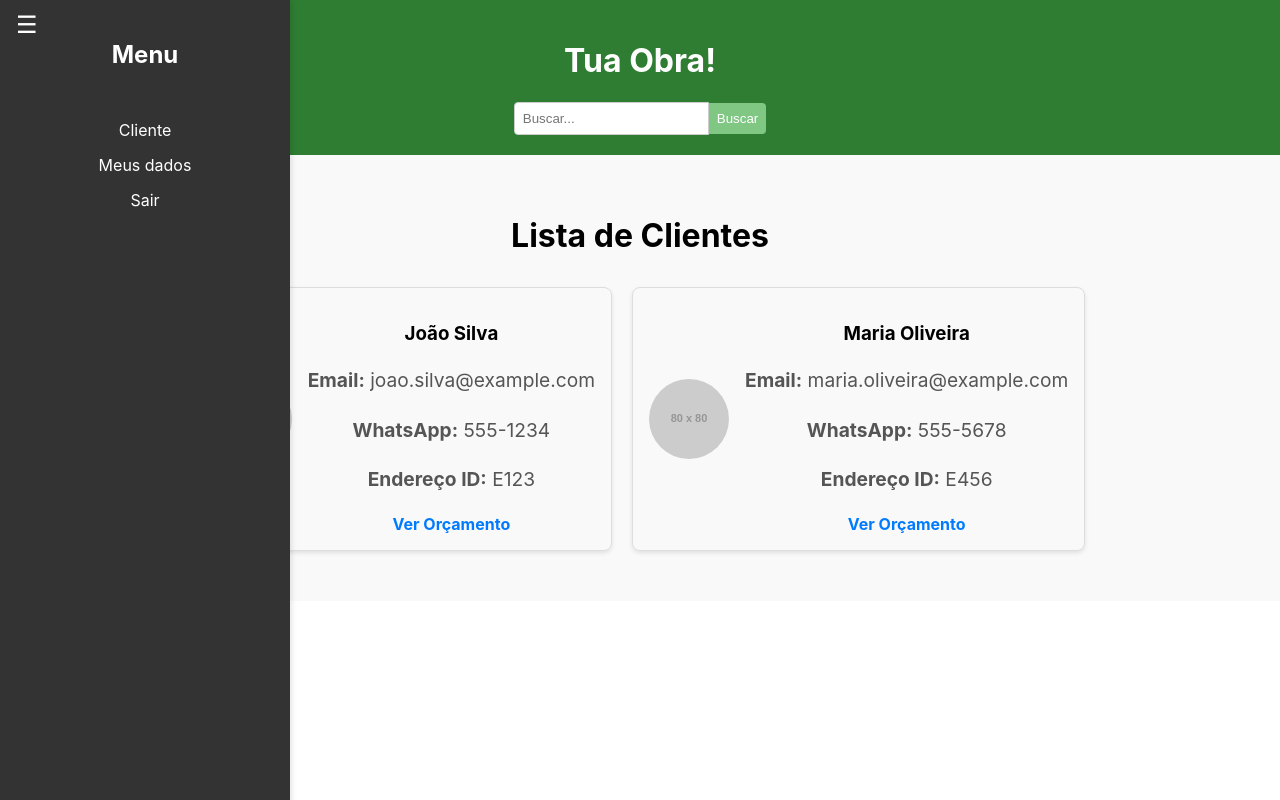
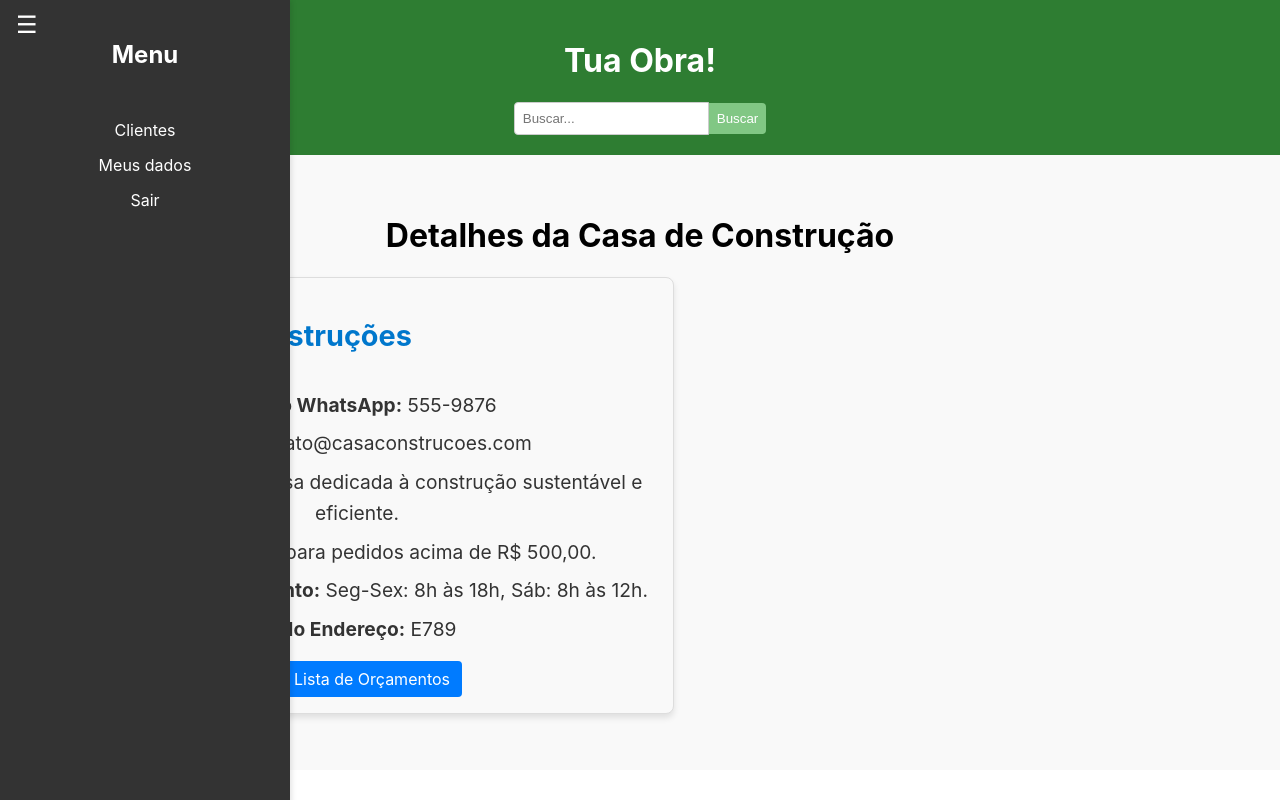
Before and after one commit to MikhaelVinicius/TuaObraFrontend, a React (Create React App) app: page / in a window 1280 px wide. Built offline with nearby package versions, Linux system fonts and the light colour scheme.

Commit message:
Criado Meus dados

```diff
--- /dev/null
+++ b/src/Components/ConstructionDetails.js
@@ -0,0 +1,27 @@
+// src/components/ConstructionDetails.js
+import React from "react";
+import "../style/ConstructionDetails.css";
+
+const ConstructionDetails = ({ construction }) => {
+  return (
+    <div className="construction-details">
+      <div className="construction-header">
+        <img src={construction.url_imagem} alt={`${construction.nome} logo`} className="construction-image" />
+        <h2>{construction.nome}</h2>
+      </div>
+      <div className="construction-info">
+        <p><strong>Contato WhatsApp:</strong> {construction.contato}</p>
+        <p><strong>Email:</strong> {construction.email}</p>
+        <p><strong>Descrição:</strong> {construction.descricao}</p>
+        <p><strong>Frete:</strong> {construction.frete}</p>
+        <p><strong>Horário de Funcionamento:</strong> {construction.horario}</p>
+        <p><strong>ID do Endereço:</strong> {construction.enderco_id}</p>
+        <a href={construction.url_lista_de_orcamento} target="_blank" rel="noopener noreferrer" className="budget-link">
+          Ver Lista de Orçamentos
+        </a>
+      </div>
+    </div>
+  );
+};
+
+export default ConstructionDetails;
--- a/src/Components/MainContent.js
+++ b/src/Components/MainContent.js
@@ -6,7 +6,7 @@ import mockData from '../mockData.json';
 import React, { useEffect, useState } from 'react';
 import ClientCard from './ClientCard';
 
-const MainContent = () => {
+const MainContentClientes = () => {
   const [clients, setClients] = useState([]);
 
   useEffect(() => {
@@ -32,4 +32,4 @@ const MainContent = () => {
   );
 };
 
-export default MainContent;
+export default MainContentClientes;
--- /dev/null
+++ b/src/Components/MainContenteDados.js
@@ -0,0 +1,42 @@
+// src/components/MainContent.js
+import React, { useState, useEffect } from "react";
+import ConstructionDetails from "./ConstructionDetails";
+import '../style/MainContentDados.css';
+
+
+const MainContentDados = () => {
+  const [construction, setConstruction] = useState(null);
+
+  useEffect(() => {
+    // Simula a requisição de dados do backend
+    const mockConstruction = {
+      id: 1,
+      contato: "555-9876",
+      descricao: "Uma empresa dedicada à construção sustentável e eficiente.",
+      email: "contato@casaconstrucoes.com",
+      frete: "Frete grátis para pedidos acima de R$ 500,00.",
+      horario: "Seg-Sex: 8h às 18h, Sáb: 8h às 12h.",
+      nome: "Casa Construções",
+      url_imagem: "https://via.placeholder.com/80",
+      url_lista_de_orcamento: "https://example.com/orcamentos",
+      enderco_id: "E789"
+    };
+
+    setTimeout(() => {
+      setConstruction(mockConstruction);
+    }, 1000);
+  }, []);
+
+  return (
+    <div className="main-content">
+      <h1>Detalhes da Casa de Construção</h1>
+      {construction ? (
+        <ConstructionDetails construction={construction} />
+      ) : (
+        <p>Carregando informações da casa de construção...</p>
+      )}
+    </div>
+  );
+};
+
+export default MainContentDados;
--- a/src/Components/Navbar.js
+++ b/src/Components/Navbar.js
@@ -24,7 +24,7 @@ const Navbar = () => {
         <nav className="navbar">
           <h2 className="navbar-title">Menu</h2>
           <ul className="navbar-list">
-            <li><a href="#client">Cliente</a></li>
+            <li><a href="#client">Clientes</a></li>
             <li><a href="#Dados">Meus dados</a></li>
             <li><a href="#sair">Sair</a></li>
 
--- a/src/Paginas/Homepage.js
+++ b/src/Paginas/Homepage.js
@@ -5,6 +5,8 @@ import Header from '../Components/Header';
 import Footer from '../Components/Footer';
 import MainContent from '../Components/MainContent';
 import Navbar from '../Components/Navbar';
+import MainContentClientes from '../Components/MainContent';
+import MainContentDados from '../Components/MainContenteDados';
 
 const Homepage = () => {
   return (
@@ -15,7 +17,7 @@ const Homepage = () => {
 
 
       <main>
-        <MainContent />
+        <MainContentDados />
       </main>
 
 
--- /dev/null
+++ b/src/style/ConstructionDetails.css
@@ -0,0 +1,45 @@
+
+.construction-details {
+    border: 1px solid #ddd;
+    border-radius: 8px;
+    padding: 16px;
+    margin: 16px 0;
+    background-color: #f9f9f9;
+    max-width: 600px;
+    box-shadow: 0 4px 6px rgba(0, 0, 0, 0.1);
+
+  }
+
+  .construction-header {
+    display: flex;
+    align-items: center;
+    margin-bottom: 16px;
+  }
+
+  .construction-image {
+    width: 80px;
+    height: 80px;
+    border-radius: 50%;
+    margin-right: 16px;
+    object-fit: cover;
+  }
+
+  .construction-info p {
+    margin: 8px 0;
+    color: #333;
+  }
+
+  .construction-info .budget-link {
+    display: inline-block;
+    margin-top: 8px;
+    padding: 8px 12px;
+    background-color: #007bff;
+    color: #fff;
+    text-decoration: none;
+    border-radius: 4px;
+    transition: background-color 0.3s;
+  }
+
+  .construction-info .budget-link:hover {
+    background-color: #0056b3;
+  }
--- a/src/style/MainContent.css
+++ b/src/style/MainContent.css
@@ -23,3 +23,10 @@
     gap: 20px;
     justify-content: center;
   }
+
+
+  .main-content-dados {
+    padding-left: 40px;
+    background-color: #f9f9f9;
+    text-align: center;
+  }
--- /dev/null
+++ b/src/style/MainContentDados.css
@@ -0,0 +1,15 @@
+@media (max-width: 768px) {
+    .construction-details {
+      padding: 8px;
+    }
+
+    .construction-header {
+      flex-direction: column;
+      align-items: center;
+    }
+
+    .construction-image {
+      margin-right: 0;
+      margin-bottom: 8px;
+    }
+  }
```
